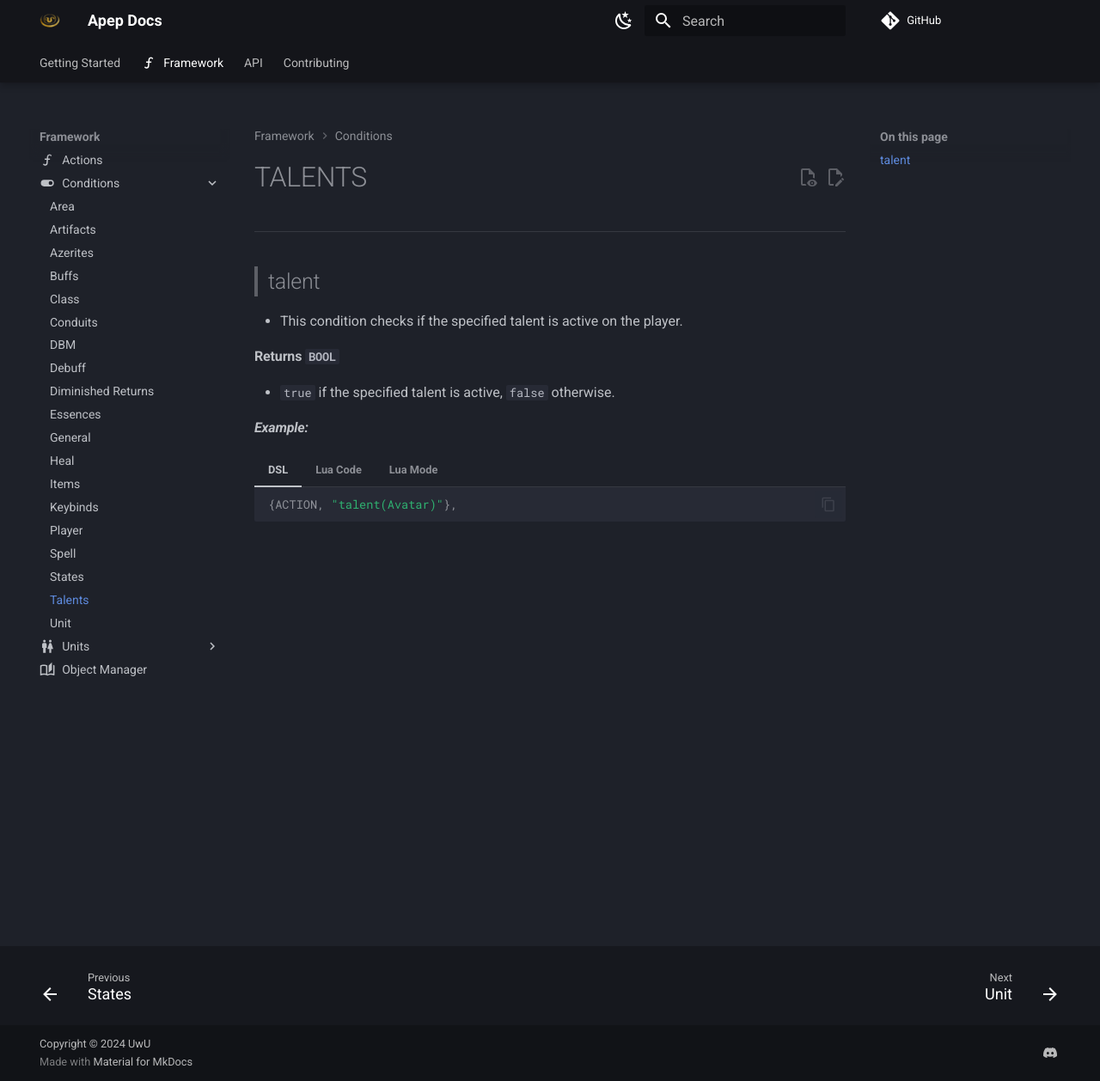
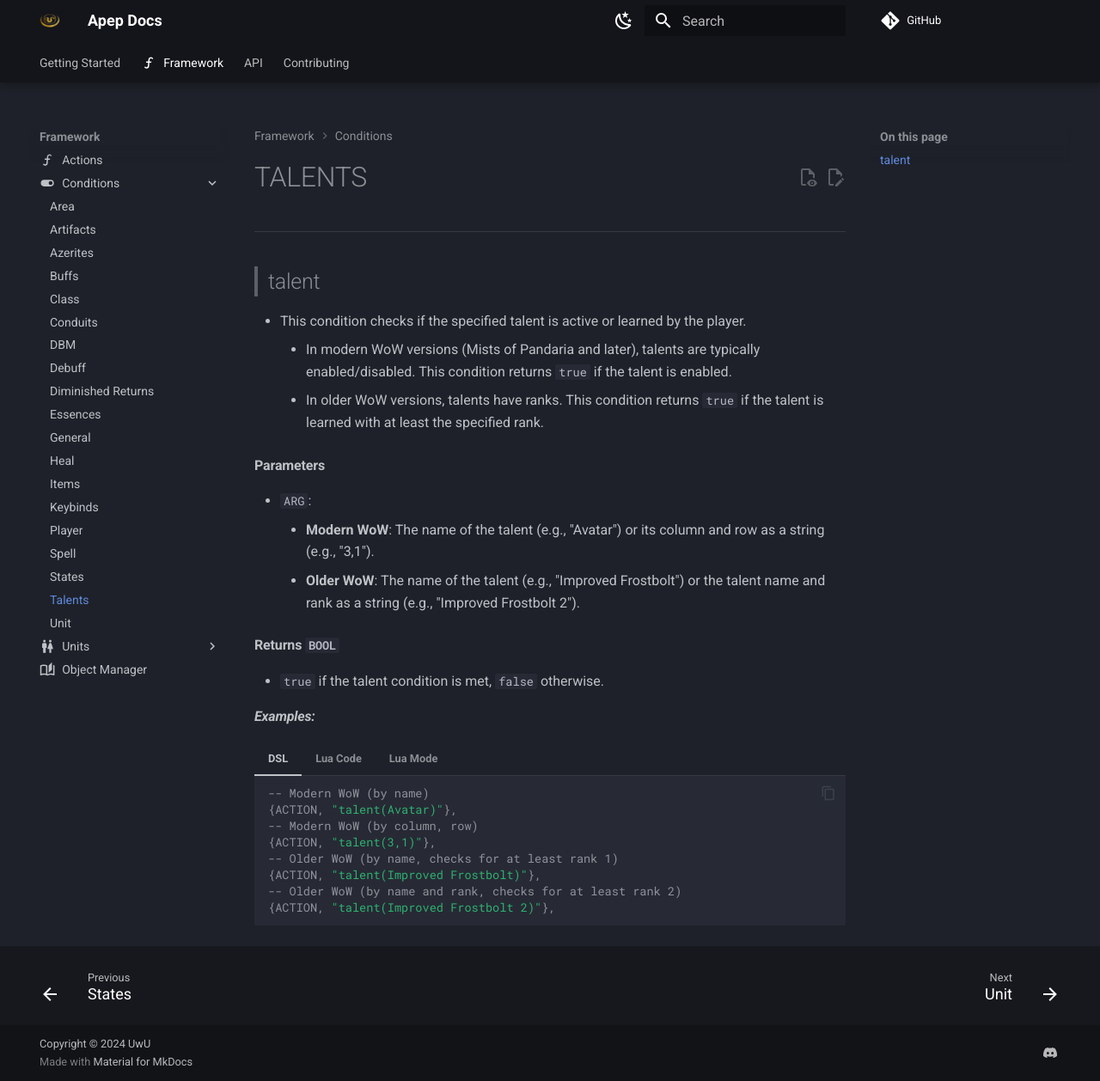
Before and after one commit to DimaSheiko/apep-docs, an MkDocs documentation site: the page built from docs/framework/conditions/talents.md, in a window 1280 px wide and 1258 px high. Shown: the whole window at 86% size. Built offline with MkDocs 1.6.1 and Material for MkDocs 9.7.7, drawn with Linux system fonts in a browser that asks for light colours; comment, search, counter and statistics services are not loaded.

Commit message:
Update talent condition documentation to clarify functionality and expand examples. Revise descriptions to indicate that the condition checks for both active and learned talents, and provide detailed examples for modern and older WoW versions in DSL and Lua code formats for improved usability.

````diff
--- a/docs/framework/conditions/talents.md
+++ b/docs/framework/conditions/talents.md
@@ -4,28 +4,57 @@
 
 > ## talent
 
--   This condition checks if the specified talent is active on the player.
+-   This condition checks if the specified talent is active or learned by the player.
+    -   In modern WoW versions (Mists of Pandaria and later), talents are typically enabled/disabled. This condition returns `true` if the talent is enabled.
+    -   In older WoW versions, talents have ranks. This condition returns `true` if the talent is learned with at least the specified rank.
+
+#### Parameters
+
+-   `ARG`:
+    -   **Modern WoW**: The name of the talent (e.g., "Avatar") or its column and row as a string (e.g., "3,1").
+    -   **Older WoW**: The name of the talent (e.g., "Improved Frostbolt") or the talent name and rank as a string (e.g., "Improved Frostbolt 2").
 
 #### Returns `BOOL`
 
--   `true` if the specified talent is active, `false` otherwise.
+-   `true` if the talent condition is met, `false` otherwise.
 
-#### _Example:_
+#### _Examples:_
 
 === "DSL"
 
     ```lua
+    -- Modern WoW (by name)
     {ACTION, "talent(Avatar)"},
+    -- Modern WoW (by column, row)
+    {ACTION, "talent(3,1)"},
+    -- Older WoW (by name, checks for at least rank 1)
+    {ACTION, "talent(Improved Frostbolt)"},
+    -- Older WoW (by name and rank, checks for at least rank 2)
+    {ACTION, "talent(Improved Frostbolt 2)"},
     ```
 
 === "Lua Code"
 
     ```lua
+    -- Modern WoW (by name)
     _A.DSL:Get("talent")(_, "Avatar")
+    -- Modern WoW (by column, row)
+    _A.DSL:Get("talent")(_, "3,1")
+    -- Older WoW (by name, checks for at least rank 1)
+    _A.DSL:Get("talent")(_, "Improved Frostbolt")
+    -- Older WoW (by name and rank, checks for at least rank 2)
+    _A.DSL:Get("talent")(_, "Improved Frostbolt 2")
     ```
 
 === "Lua Mode"
 
     ```lua
+    -- Modern WoW (by name)
     PLAYER:Talent("Avatar")
+    -- Modern WoW (by column, row)
+    PLAYER:Talent("3,1")
+    -- Older WoW (by name, checks for at least rank 1)
+    PLAYER:Talent("Improved Frostbolt")
+    -- Older WoW (by name and rank, checks for at least rank 2)
+    PLAYER:Talent("Improved Frostbolt 2")
     ```
````
